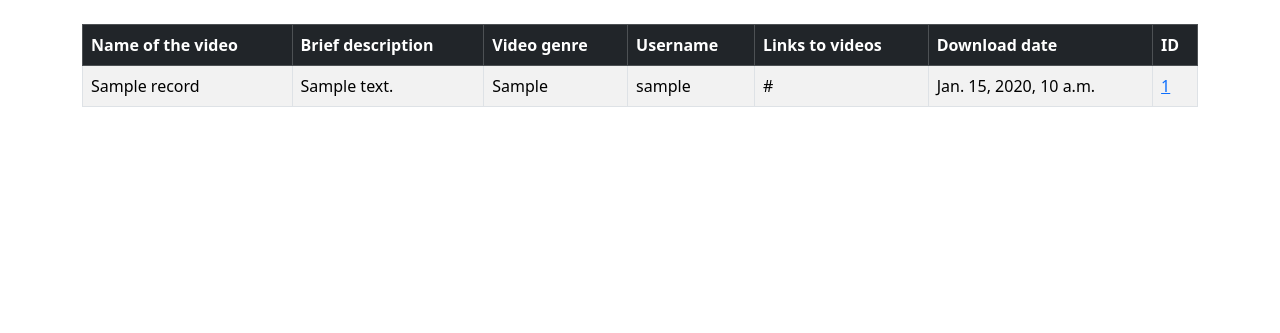
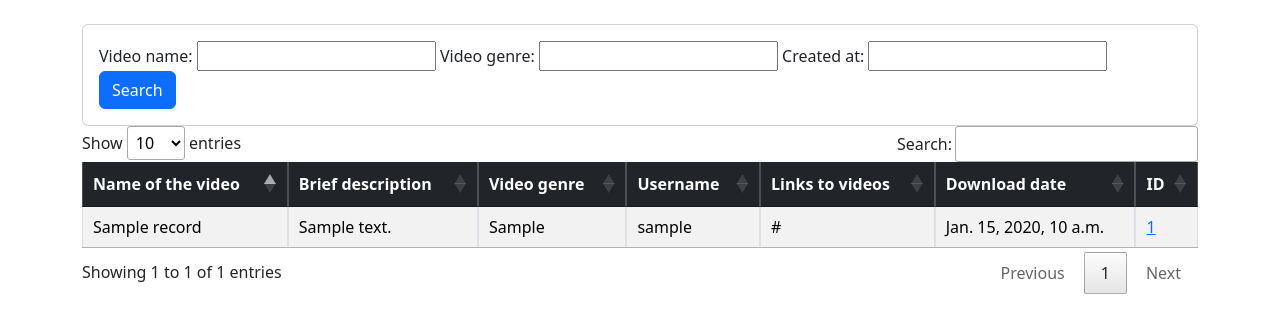
Before and after one commit to AlexTsikhun/eleks-intern-pnu-video-access, a Django app: page / in a window 1280 px wide. Shown: the part 56-389 px from the top of the page. Run offline with Django 4.2, Linux system fonts and the light colour scheme; a user stored in the database is signed in; tables that the repository leaves empty hold one stand-in row (values such as "Sample post"); some libraries are stand-ins or nearby versions.

Commit message:
Search by certain columns and soting with JS

```diff
--- a/src/src/settings.py
+++ b/src/src/settings.py
@@ -26,6 +26,7 @@ INSTALLED_APPS = [
     'django.contrib.messages',
     'django.contrib.staticfiles',
     'website',
+    'django_filters'
 ]
 
 MIDDLEWARE = [
--- /dev/null
+++ b/src/website/filters.py
@@ -0,0 +1,10 @@
+import django_filters
+
+from .models import Record
+
+class OrderFilter(django_filters.FilterSet):
+    class Meta:
+        model = Record
+        fields = '__all__'
+        # Don't show
+        exclude = ['brief_description', 'username', 'video_link']
--- a/src/website/templates/home.html
+++ b/src/website/templates/home.html
@@ -1,9 +1,22 @@
 {% extends 'base.html' %}
 {% block content %}
+<script src="https://code.jquery.com/jquery-3.3.1.min.js"></script>
+<script src="https://cdn.datatables.net/1.10.20/js/jquery.dataTables.min.js"></script>
+<link href="https://cdn.datatables.net/1.10.20/css/jquery.dataTables.min.css" rel="stylesheet">
 
+<div class="row">
+  <div class="col">
+<div class="card card-body">
+<form method="get">
+         {{my_Filter.form}}
+      <button class="btn btn-primary" type="submit">Search</button>
+</form>
+</div>
+  </div>
+</div>
 {% if user.is_authenticated %}
 
-<table class="table table-striped table-hover table-bordered">
+<table class="table table-striped table-hover table-bordered" id="myDataTable">
     <thead class="table-dark">
       <tr>
         <th scope="col">Name of the video</th>
@@ -32,6 +45,12 @@
 {% endif %}
 </tbody>
 </table>
+<script>
+  // Initialize DataTable
+  $(document).ready(function() {
+    $('#myDataTable').DataTable();
+  });
+</script>
 
 
 {% else %}
--- a/src/website/views.py
+++ b/src/website/views.py
@@ -3,10 +3,16 @@ from django.contrib.auth import authenticate, login, logout
 from django.contrib import messages
 from .forms import SignUpForm, AddRecordForm
 from .models import Record
+from .filters import OrderFilter
 
 def home(request):
     # Show all records in home page
     records = Record.objects.all()
+
+	# Filter
+    my_Filter = OrderFilter(request.GET, queryset=records)
+    records = my_Filter.qs
+
 
     if request.method == 'POST':
         username = request.POST['username']
@@ -22,7 +28,8 @@ def home(request):
             messages.success(request, "There Was An Error Logging In, Please Try Again...")
             return redirect('home')
     else:
-        return render(request, 'home.html', {'records': records})
+        return render(request, 'home.html', {'records': records,
+					     'my_Filter': my_Filter,})
 
 
 def logout_user(request):
```
